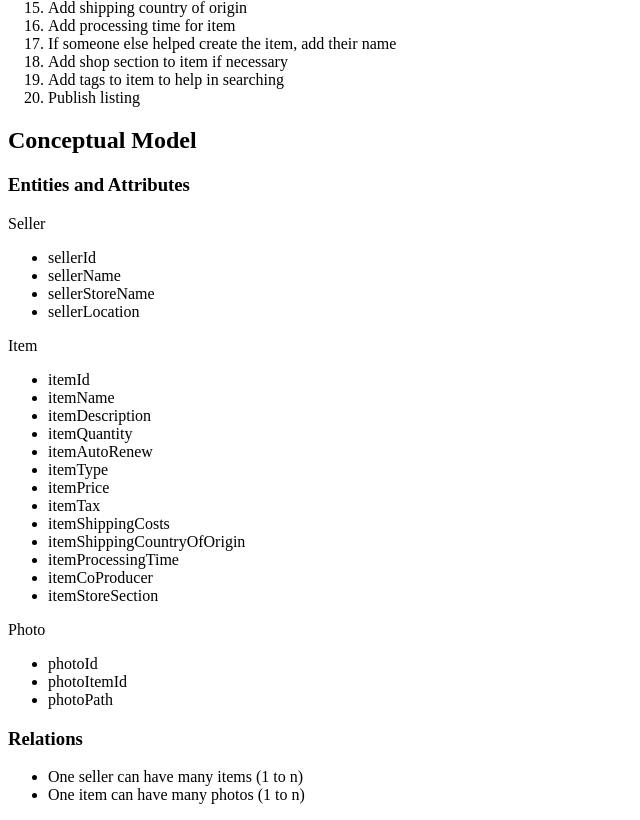
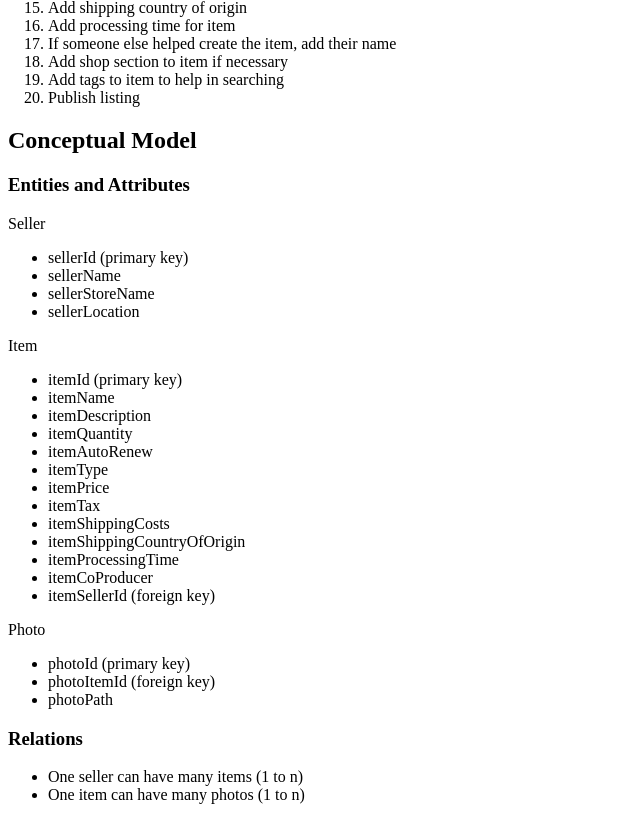
Before and after one commit to lsanchezrees/data-design-etsy, a PHP site: page / in a window 1280 px wide. Shown: the part 879-1699 px from the top of the page, without its empty margins (0-640 px from the left). Run offline with PHP 8.4, Linux system fonts and the light colour scheme.

Commit message:
added primary keys and foreign keys

```diff
--- a/index.php
+++ b/index.php
@@ -45,7 +45,7 @@
 		<h3>Entities and Attributes</h3>
 		<p>Seller</p>
 		<ul>
-			<li>sellerId</li>
+			<li>sellerId (primary key)</li>
 			<li>sellerName</li>
 			<li>sellerStoreName</li>
 			<li>sellerLocation</li>
@@ -53,7 +53,7 @@
 
 		<p>Item</p>
 		<ul>
-			<li>itemId</li>
+			<li>itemId (primary key)</li>
 			<li>itemName</li>
 			<li>itemDescription</li>
 			<li>itemQuantity</li>
@@ -65,13 +65,13 @@
 			<li>itemShippingCountryOfOrigin</li>
 			<li>itemProcessingTime</li>
 			<li>itemCoProducer</li>
-			<li>itemStoreSection</li>
+			<li>itemSellerId (foreign key)</li>
 		</ul>
 
 		<p>Photo</p>
 		<ul>
-			<li>photoId</li>
-			<li>photoItemId</li>
+			<li>photoId (primary key)</li>
+			<li>photoItemId (foreign key)</li>
 			<li>photoPath</li>
 		</ul>
 
```
